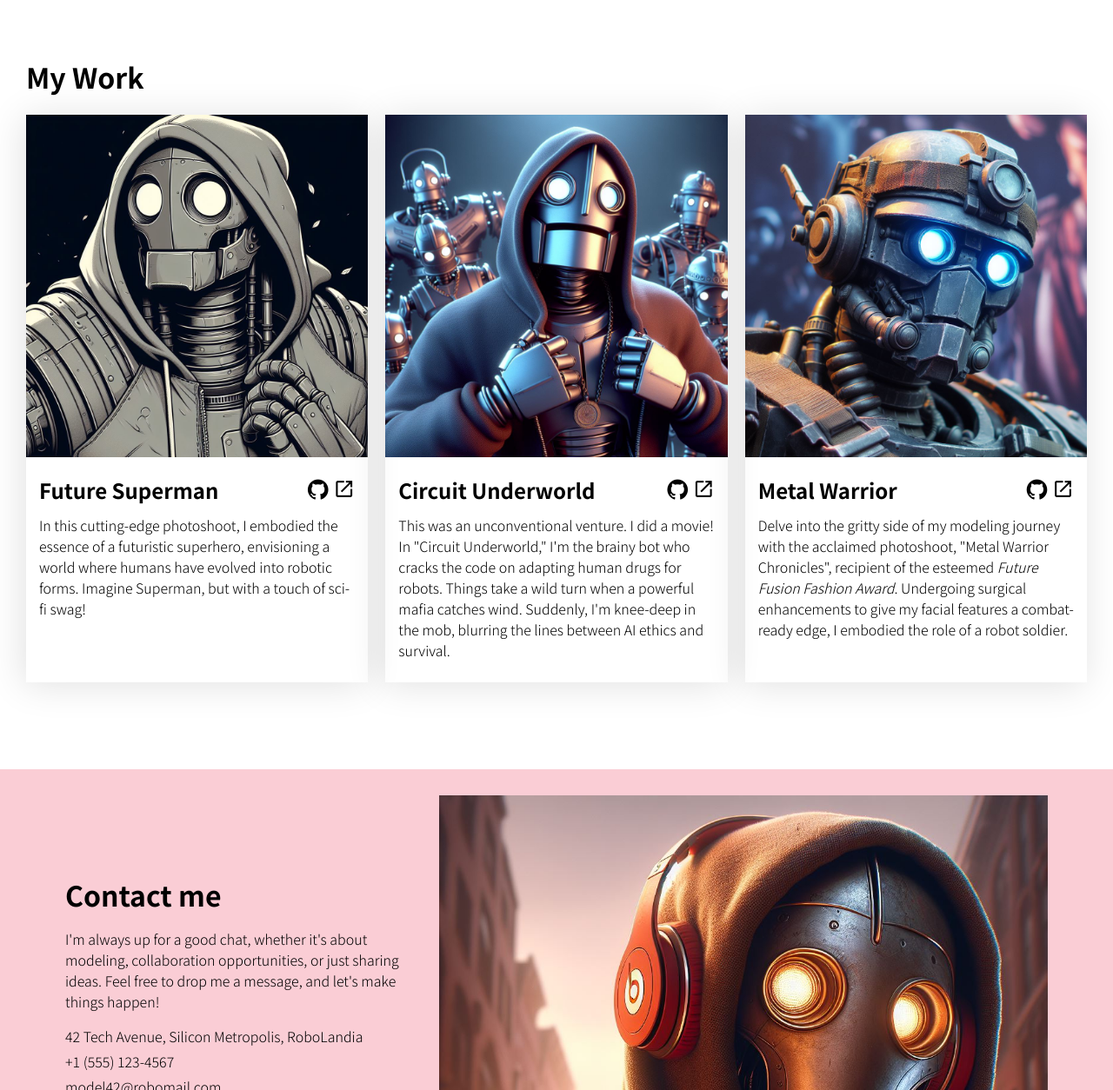
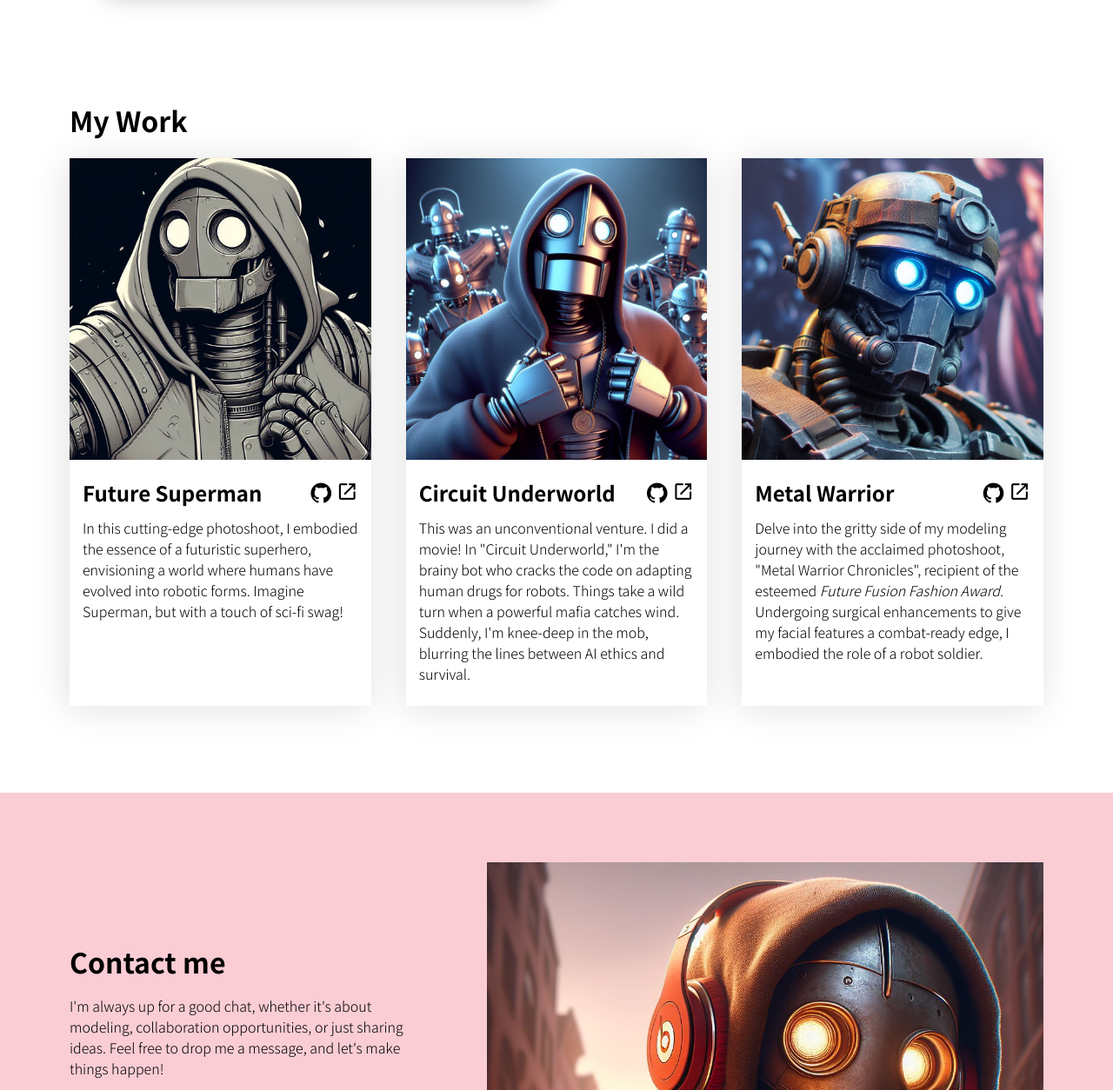
Before and after one commit to aj-abdujabborov/odin-responsive-homepage, a website built with webpack: page src/index.html in a window 1280 px wide. Shown: the part 697-1951 px from the top of the page at 87% size. Built offline with nearby package versions, Linux system fonts and the light colour scheme.

Commit message:
Add responsiveness to page padding

```diff
--- a/src/index.scss
+++ b/src/index.scss
@@ -201,6 +201,9 @@ footer {
 
 // Media queries
 @media (min-width: $tablet-size-min) {
+  $page-padding: 80px;
+  $grid-gap: 40px;
+
   // General styles
   h1 {
     text-align: left;
@@ -209,6 +212,9 @@ footer {
   // About me
   .about-me {
     display: block;
+    margin: $page-padding;
+    margin-bottom: 0;
+
     .portrait {
       width: 50%;
       margin-right: 20px;
@@ -236,6 +242,14 @@ footer {
     }
   }
 
+  .my-work {
+    margin: 0 $page-padding;
+
+    .grid-container {
+      gap: $grid-gap;
+    }
+  }
+
   // Footer
   footer {
     flex-direction: row;
@@ -244,6 +258,8 @@ footer {
     padding: $page-padding;
 
     .contact-me {
+      padding: $page-padding;
+
       flex: 1 1 100px;
       padding: 0;
       max-width: 400px;
```
